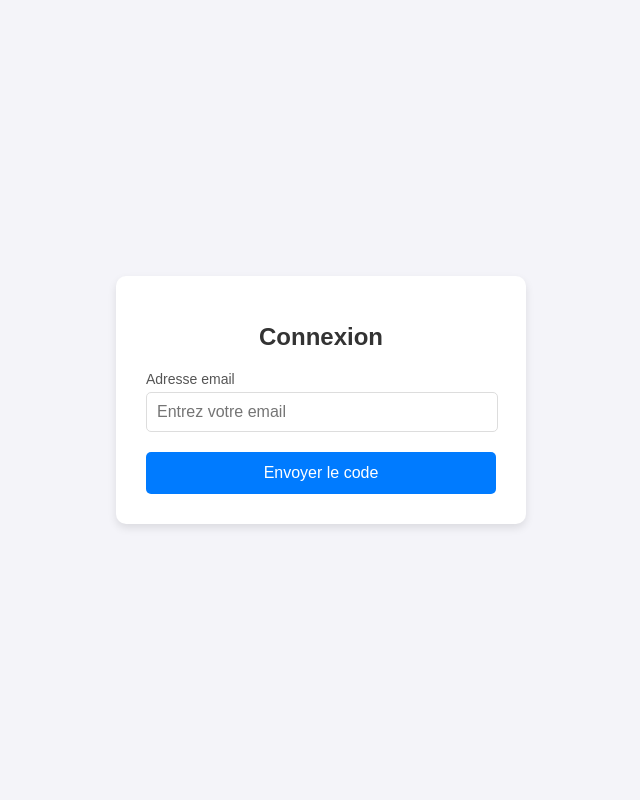
After one commit to LIIIILA/projetWebL3_2, a Django app: page /login/ in a window 1280 px wide. The commit adds this page. Shown: the whole page, without its empty margins (319-959 px from the left). Run offline with Django 5.2, Linux system fonts and the light colour scheme.

Commit message:
page de connexion

```diff
--- a/demo2/demo2/urls.py
+++ b/demo2/demo2/urls.py
@@ -1,28 +1,15 @@
-"""
-URL configuration for demo2 project.
-
-The `urlpatterns` list routes URLs to views. For more information please see:
-    https://docs.djangoproject.com/en/5.1/topics/http/urls/
-Examples:
-Function views
-    1. Add an import:  from my_app import views
-    2. Add a URL to urlpatterns:  path('', views.home, name='home')
-Class-based views
-    1. Add an import:  from other_app.views import Home
-    2. Add a URL to urlpatterns:  path('', Home.as_view(), name='home')
-Including another URLconf
-    1. Import the include() function: from django.urls import include, path
-    2. Add a URL to urlpatterns:  path('blog/', include('blog.urls'))
-"""
 from django.contrib import admin
-from django.urls import path,include
+from django.urls import path, include
 from etudiant import views
 
 urlpatterns = [
-    path('', include('reservation.urls')),  # Page d'accueil redirigée vers l'application "etudiant"    path('admin/', admin.site.urls),
+    path('', include('reservation.urls')),  # Page d'accueil redirigée vers l'application "reservation"
     path('admin/', admin.site.urls),
     path('reservation/', include('reservation.urls')),
-    path('etudiant/', include('etudiant.urls')), #views avt
+    path('etudiant/', include('etudiant.urls')),  # Application 'etudiant' incluse
     path('administration/', include('administration.urls')),
 
+    # Corriger la ligne suivante pour associer directement /login à la vue login_view
+    path('login/', views.login_view, name='login'),  # Utilisation directe de la vue de login
+    path('send-email/', views.send_test_email, name='send_test_email'),
 ]
--- /dev/null
+++ b/demo2/etudiant/forms.py
@@ -0,0 +1,4 @@
+from django import forms
+
+class LoginForm(forms.Form):
+    email = forms.EmailField(label='Email')
--- a/demo2/etudiant/templates/etudiant/login_etudiant.html
+++ b/demo2/etudiant/templates/etudiant/index.html
@@ -18,10 +18,8 @@
                             rel="noopener noreferrer">Disponibilités</a></li>
                         <li><a href="#reservation" class="btn-nav">Réserver</a></li>
                         <li><a href="#historique.html" class="btn-nav">Historique</a></li>
-                        <li><a href="https://cas.parisnanterre.fr/login?service=https://portail.parisnanterre.fr/redirection"
-                            class="btn-nav"
-                            target="_blank"
-                            rel="noopener noreferrer">Connexion</a></li>
+                        <li><a href="{% url 'login' %}" class="btn-nav">Connexion</a></li>
+
 
 
 
--- /dev/null
+++ b/demo2/etudiant/templates/etudiant/login.html
@@ -0,0 +1,160 @@
+<!DOCTYPE html>
+<html lang="en">
+<head>
+    <meta charset="UTF-8">
+    <meta name="viewport" content="width=device-width, initial-scale=1.0">
+    <title>Connexion</title>
+    <style>
+        /* Styles généraux */
+        body {
+            font-family: Arial, sans-serif;
+            background-color: #f4f4f9;
+            margin: 0;
+            padding: 0;
+            display: flex;
+            justify-content: center;
+            align-items: center;
+            height: 100vh;
+        }
+
+        .container {
+            background-color: #ffffff;
+            border-radius: 10px;
+            box-shadow: 0 4px 8px rgba(0, 0, 0, 0.1);
+            padding: 30px;
+            width: 350px;
+            text-align: center;
+        }
+
+        h1 {
+            font-size: 24px;
+            color: #333333;
+            margin-bottom: 20px;
+        }
+
+        label {
+            display: block;
+            font-size: 14px;
+            color: #555555;
+            margin-bottom: 5px;
+            text-align: left;
+        }
+
+        input[type="email"], .verification-input {
+            width: calc(100% - 20px);
+            padding: 10px;
+            margin-bottom: 20px;
+            border: 1px solid #dddddd;
+            border-radius: 5px;
+            font-size: 16px;
+        }
+
+        .verification-container {
+            display: flex;
+            justify-content: space-between;
+            margin-bottom: 20px;
+        }
+
+        .verification-input {
+            width: 50px;
+            height: 50px;
+            text-align: center;
+            font-size: 18px;
+            border: 1px solid #dddddd;
+            border-radius: 5px;
+            transition: all 0.2s;
+        }
+
+        .verification-input:focus {
+            border-color: #007BFF;
+            box-shadow: 0 0 5px rgba(0, 123, 255, 0.5);
+        }
+
+        button {
+            width: 100%;
+            padding: 12px;
+            font-size: 16px;
+            color: #ffffff;
+            background-color: #007BFF;
+            border: none;
+            border-radius: 5px;
+            cursor: pointer;
+            transition: background-color 0.3s;
+        }
+
+        button:hover {
+            background-color: #0056b3;
+        }
+
+        .hidden {
+            display: none;
+        }
+
+        .error-message {
+            color: red;
+            font-size: 14px;
+            margin-bottom: 10px;
+        }
+    </style>
+    <script>
+        let generatedCode = "";
+
+        // Génère un code aléatoire à 4 chiffres
+        function generateCode() {
+            return Math.floor(1000 + Math.random() * 9000).toString();
+        }
+
+        // Affiche les champs pour entrer le code
+        function showVerificationFields() {
+            generatedCode = generateCode();
+            console.log("Code généré :", generatedCode); // Pour vérifier dans la console
+            document.getElementById("verification-section").classList.remove("hidden");
+
+            // Remplit automatiquement les champs avec le code généré
+            const codeInputs = document.querySelectorAll(".verification-input");
+            for (let i = 0; i < generatedCode.length; i++) {
+                codeInputs[i].value = generatedCode[i];
+            }
+        }
+
+        // Vérifie si le code est correct
+        function submitCode() {
+            const codeInputs = document.querySelectorAll(".verification-input");
+            const enteredCode = Array.from(codeInputs).map(input => input.value).join("");
+
+            if (enteredCode === generatedCode) {
+                alert("Code valide ! Connexion réussie.");
+                // Redirige vers la page principale
+                window.location.href = "/home";
+            } else {
+                alert("Code invalide !");
+                // Réinitialise les champs
+                document.getElementById("verification-section").classList.add("hidden");
+                document.getElementById("email").value = "";
+                codeInputs.forEach(input => input.value = "");
+            }
+        }
+    </script>
+</head>
+<body>
+    <div class="container">
+        <h1>Connexion</h1>
+        <div id="email-section">
+            <label for="email">Adresse email</label>
+            <input type="email" id="email" placeholder="Entrez votre email" required>
+            <button onclick="showVerificationFields()">Envoyer le code</button>
+        </div>
+
+        <div id="verification-section" class="hidden">
+            <label>Entrez le code reçu par email</label>
+            <div class="verification-container">
+                <input type="text" class="verification-input" maxlength="1" id="code1">
+                <input type="text" class="verification-input" maxlength="1" id="code2">
+                <input type="text" class="verification-input" maxlength="1" id="code3">
+                <input type="text" class="verification-input" maxlength="1" id="code4">
+            </div>
+            <button onclick="submitCode()">Vérifier le code</button>
+        </div>
+    </div>
+</body>
+</html>
--- a/demo2/etudiant/urls.py
+++ b/demo2/etudiant/urls.py
@@ -3,5 +3,6 @@ from . import views
 
 urlpatterns = [
     path('', views.index, name='index'),# Page d'accueil de l'application étudiant
-    path('login_etudiant/', views.login_etudiant, name='login_etudiant'),
+    path('login/', views.login_view, name='login'),
+    path('verify_code/', views.verify_code, name='verify_code'),
 ]
--- a/demo2/etudiant/views.py
+++ b/demo2/etudiant/views.py
@@ -1,8 +1,67 @@
-from django.shortcuts import render
-
+import random
+from django.core.mail import send_mail
+from django.shortcuts import render, redirect
+from django.contrib import messages
+from django.conf import settings
+from .forms import LoginForm
+from django.http import HttpResponse
 
 def index(request):
     return render(request, 'etudiant/index.html')
 
-def login_etudiant(request):
-    return render (request,'etudiant/login_etudiant.html')
+# Fonction pour générer un code de vérification
+def generate_verification_code():
+    return random.randint(100000, 999999)
+
+# Vue de connexion
+# Stocke temporairement les codes envoyés (en production, utilisez un modèle ou un cache)
+verification_codes = {}
+
+def login_view(request):
+    if request.method == "POST":
+        email = request.POST.get("email")
+        code = request.POST.get("code")
+
+        if not code:  # Si aucun code, envoyer un nouveau code
+            verification_code = str(random.randint(100000, 999999))
+            verification_codes[email] = verification_code
+
+            send_mail(
+                'Votre code de vérification',
+                f'Votre code est : {verification_code}',
+                'ton.email@example.com',
+                [email],
+                fail_silently=False,
+            )
+            return HttpResponse("Code envoyé à votre adresse email.")
+        else:
+            if email in verification_codes and verification_codes[email] == code:
+                return HttpResponse("Connexion réussie !")
+            else:
+                return HttpResponse("Code incorrect, veuillez réessayer.")
+
+    return render(request, "etudiant/login.html")
+
+def verify_code(request):
+    if request.method == 'POST':
+        code = request.POST.get('code')
+        # Comparer le code saisi avec celui enregistré dans la session
+        if code and int(code) == request.session.get('verification_code'):
+            # Connexion réussie, on pourrait authentifier l'utilisateur ici
+            messages.success(request, "Connexion réussie !")
+            return redirect('home')  # Rediriger vers la page d'accueil ou une page protégée
+        else:
+            messages.error(request, "Code incorrect. Essayez à nouveau.")
+
+    return render(request, 'etudiant/verify_code.html')
+
+
+def send_test_email(request):
+    send_mail(
+        'Test Subject',
+        'This is a test email.',
+        'ton.email@kurl.com',  # L'adresse email de l'expéditeur
+        ['destinataire@example.com'],  # L'adresse email du destinataire
+        fail_silently=False,
+    )
+    return HttpResponse("Test email has been sent!")
```
Also changed, not shown: demo2/demo2/settings.py (+7 -0 lines), demo2/etudiant/management/commands/send_test_email.py (added, +16 -0 lines), demo2/etudiant/static/etudiant/css/style.css (added, +37 -0 lines), demo2/etudiant/templates/etudiant/verify_code.html (added, +23 -0 lines), demo2/reservation/templates/reservation/index.html (+4 -3 lines).
